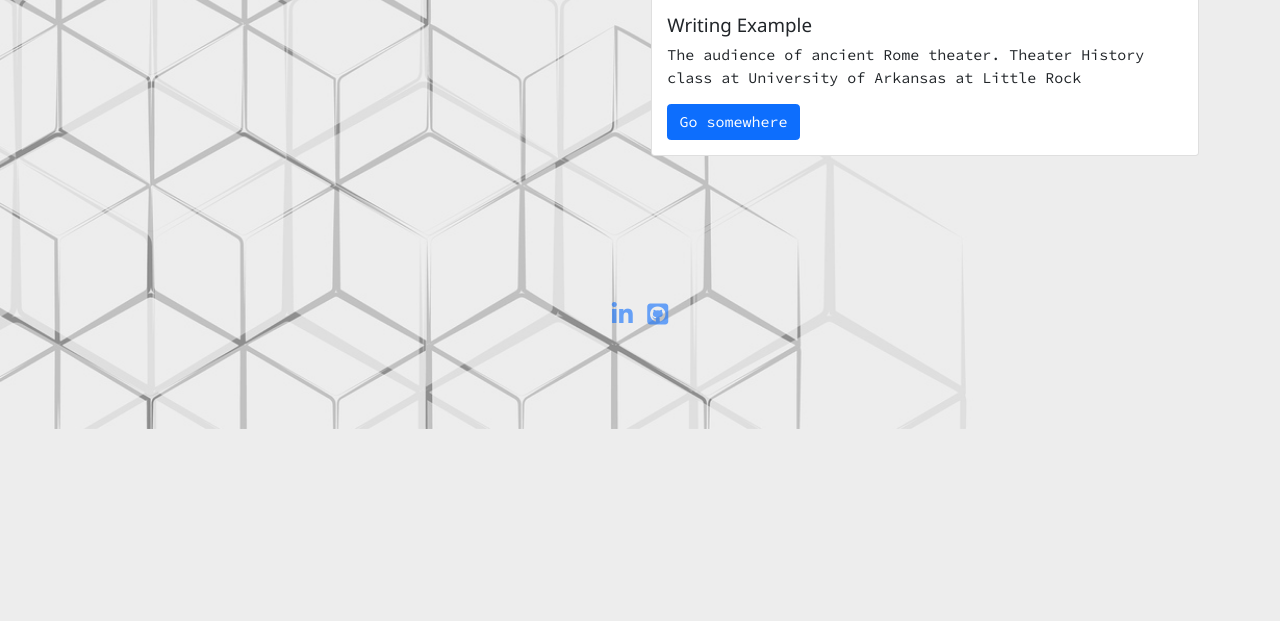
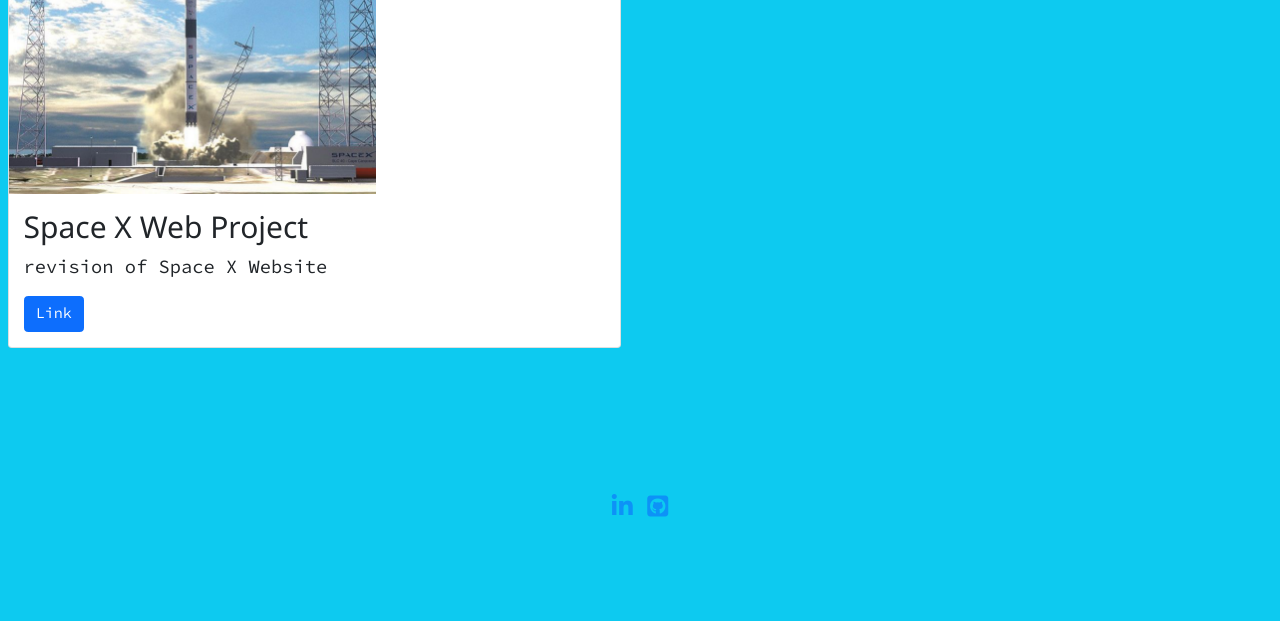
Before and after one commit to marshallmead077/My-Projects, a PHP site: page /bootstrap-porfolio/projects.html in a window 1280 px wide. Shown: the part 664-1285 px from the top of the page. Before the commit the page ends 1093 px from the top, so only its background shows below. Run offline with PHP 8.4, Linux system fonts and the light colour scheme; some libraries are stand-ins or nearby versions.

Commit message:
added space x

```diff
--- a/bootstrap-porfolio/assetes/css/style.css
+++ b/bootstrap-porfolio/assetes/css/style.css
@@ -1,5 +1,9 @@
 body{
     font-family: 'Source Code Pro', monospace !important;
-    background-image: url("../img/background.jpg");
-    background-size: cover;
 }
+
+
+img.card-img-top{
+    width: 60%;
+
+}
--- a/bootstrap-porfolio/projects.html
+++ b/bootstrap-porfolio/projects.html
@@ -42,31 +42,43 @@
     </nav>
     </div>
 
-    <div class="container">
+    <div class="container-writing">
         <div class="row">
-          <div class="col-sm">
-            <div class="card my-5">
-                <div class="card-body">
-                  <h5 class="card-title">Writing Example </h5>
-                  <p class="card-text">The Differences And Similarities of Christianity And Buddhism. Department of Philosophy and Interdisciplinary Studies. University of Arkansas at Little Rock class work </p>
-                  <a href="#" class="btn btn-primary">Go somewhere</a>
+          <div class="col">
+            <div class="card my-5 m-2">
+                <div class="card-body ">
+                  <h5 class="card-title fs-2">Writing Example </h5>
+                  <p class="card-text fs-5"> Paper About Christianity and Buddhism share peace and love goals but differ in beliefs, rules, and approaches to life and spirituality.</p>
+                  <a href="assetes/pdf/final paper world religions.pdf" class="btn btn-primary ">PDF Download</a>
                 </div>
               </div>
           </div>
-          <div class="col-sm">
-            <div class="card my-5">
-                <img class="card-img-top" src="..." alt="Card image cap">
+          <div class="col">
+            <div class="card my-5 m-3">
                 <div class="card-body">
-                  <h5 class="card-title">Writing Example </h5>
-                  <p class="card-text"> The audience of ancient Rome theater. Theater History class at University of Arkansas at Little Rock
+                  <h5 class="card-title fs-2">Writing Example </h5>
+                  <p class="card-text fs-5"> This text discusses Roman social classes, theater's popularity, controversy around mimes, and the eventual decline of theater due to invasions.
                 </p>
-                  <a href="#" class="btn btn-primary">Go somewhere</a>
+                  <a href="assetes/pdf/theater history 1 final paper marshall mead.docx.pdf" class="btn btn-primary">PDF Download</a>
                 </div>
               </div>
           </div>
         </div>
       </div>
-
+      <div class="container-Web">
+        <div class="row">
+          <div class="col-6">
+            <div class="card my-5 m-2">
+              <img class="card-img-top" src="assetes/img/launch.jpg" alt="Space X">
+                <div class="card-body">
+                  <h5 class="card-title fs-2">Space X Web Project </h5>
+                  <p class="card-text fs-5"> revision of Space X Website</p>
+                  <a href="assetes/pdf/final paper world religions.pdf" class="btn btn-primary ">Link</a>
+                </div>
+              </div>
+          </div>
+        </div>
+      </div>
 
 <!-- Footer -->
 <footer class="w3-container w3-padding-64 w3-center w3-opacity">
```
Also changed, not shown: bootstrap-porfolio/aboutme.html (+6 -2 lines), bootstrap-porfolio/assetes/img/launch.jpg (added), 2 other files.
